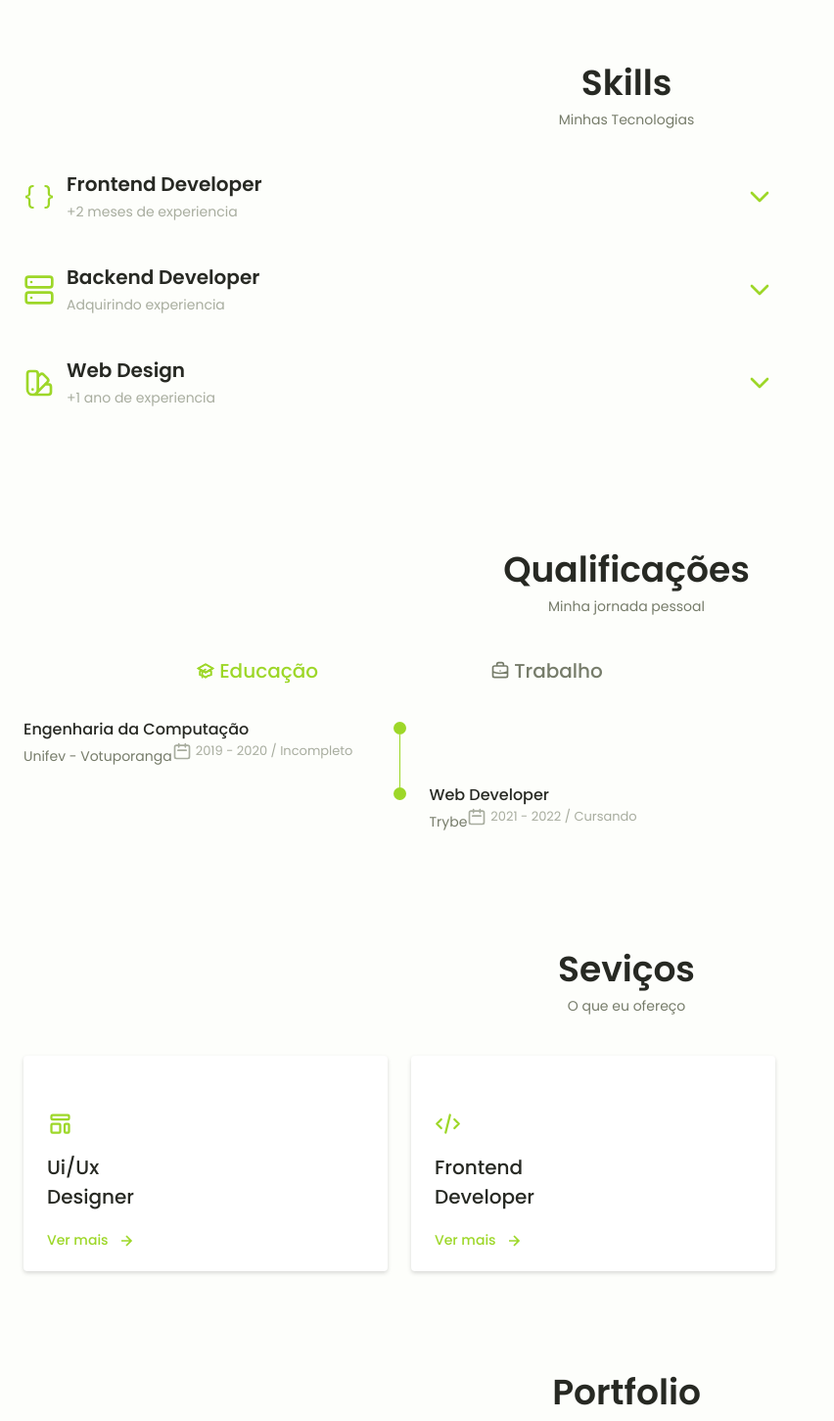
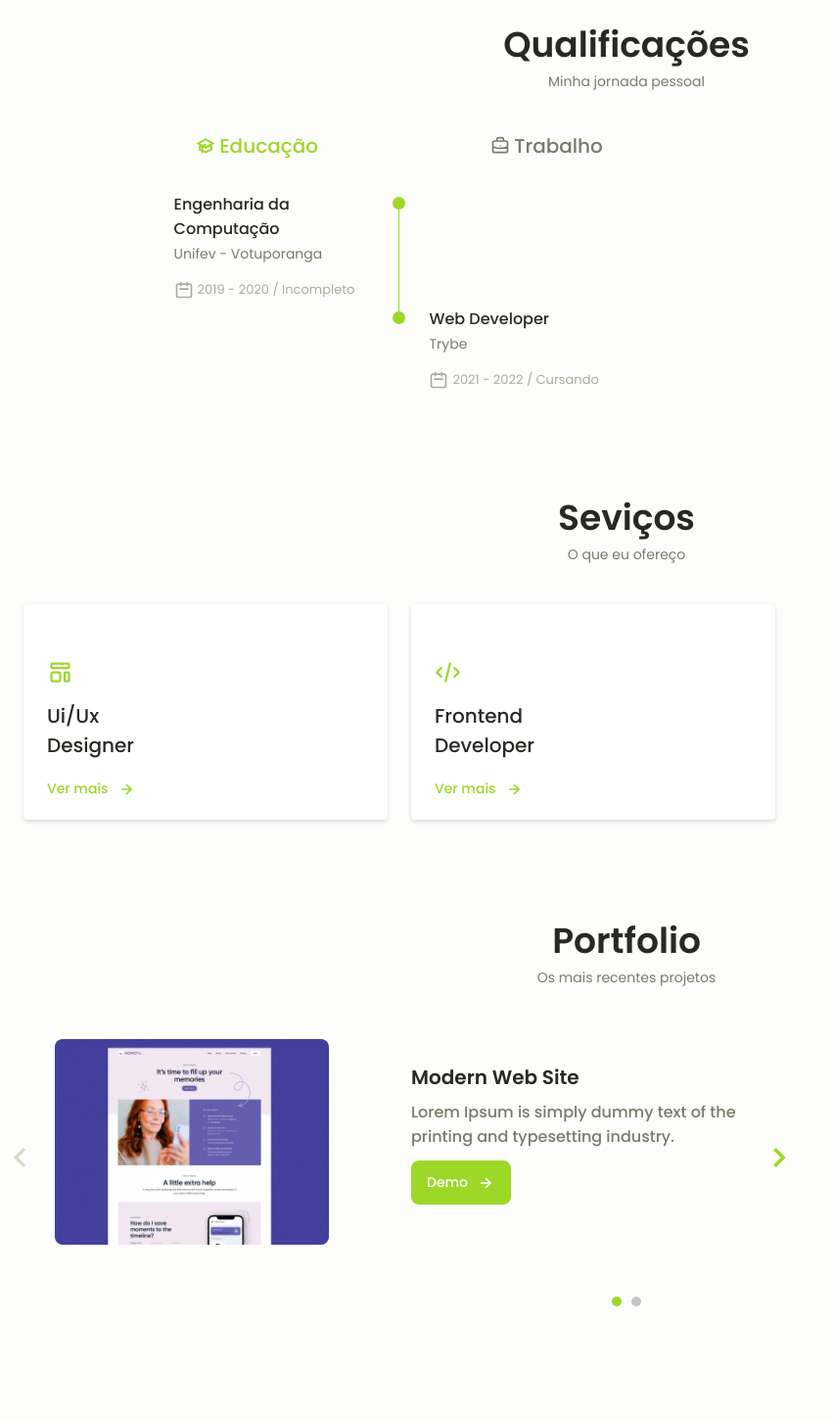
Before and after one commit to renatoadorno/portfolio-renatoAdorno, a React (Create React App) app: page / in a window 1280 px wide. Shown: the part 1330-2781 px from the top of the page at 98% size, without its empty margins (0-852 px from the left). Built offline with nearby package versions, Linux system fonts and the light colour scheme.

Commit message:
midia queries - medium devices

```diff
--- a/src/components/Contact.jsx
+++ b/src/components/Contact.jsx
@@ -11,7 +11,7 @@ export default function Contact() {
       <span className="section__subtitle">Entre em contato comigo</span>
 
       <div className="contact__container container grid">
-        <div>
+        <div className='contact__information--div' >
           {/* ==============Whatsapp================== */}
           <div className="contact__information">
             <BsWhatsapp className="contact__icon--whats" />
--- a/src/components/Footer.jsx
+++ b/src/components/Footer.jsx
@@ -8,9 +8,11 @@ export default function Footer() {
     <footer className="footer">
       <div className="footer__bg">
         <div className="footer__container container grid">
-          <div>
-            <h1 className="footer__title">Renato</h1>
-            <span className="footer__subtitle">Frontend developer</span>
+          <div className="footer__content grid">
+            <div>
+              <h1 className="footer__title">Renato</h1>
+              <span className="footer__subtitle">Frontend developer</span>
+            </div>
 
             <ul className="footer__links">
               <li>
--- a/src/components/Home.jsx
+++ b/src/components/Home.jsx
@@ -40,7 +40,7 @@ export default function Home() {
           <div className="home__data">
             <h1 className="home__title">Olá, Eu sou o Renato</h1>
             <h3 className="home__subtitle">Frontend Developer</h3>
-            <p className="home__description">Nada por enquanto</p>
+            <p className="home__description">Lorem Ipsum is simply dummy text of the printing and typesetting industry. Lorem Ipsum has been the industry's</p>
             <a href="#contact" className="button button--flex">
               Entre em contato <BiSend className="button__icon"/>
             </a>
--- a/src/components/Skills.jsx
+++ b/src/components/Skills.jsx
@@ -2,38 +2,38 @@ import React, { useState } from 'react'
 
 import { BsBraces } from "react-icons/bs";
 import { FiChevronDown } from "react-icons/fi";
-import { FiServer } from "react-icons/fi";
+// import { FiServer } from "react-icons/fi";
 import { HiOutlineColorSwatch } from "react-icons/hi";
 
 export default function Skills() {
   const [skillsOne, setSkillsOne] = useState(false);
-  const [skillsTwo, setSkillsTwo] = useState(false);
+  // const [skillsTwo, setSkillsTwo] = useState(false);
   const [skillsThree, setSkillsThree] = useState(false);
 
   const toggleOne = () => {
     if(skillsOne === false) {
       return (
-        setSkillsTwo(false),
+        // setSkillsTwo(false),
         setSkillsThree(false),
         setSkillsOne(true)
       );
     } else return setSkillsOne(false);
   }
 
-  const toggleTwo = () => {
-    if(skillsTwo === false) {
-      return (
-        setSkillsTwo(true),
-        setSkillsThree(false),
-        setSkillsOne(false)
-      );
-    } else return setSkillsTwo(false);
-  }
+  // const toggleTwo = () => {
+  //   if(skillsTwo === false) {
+  //     return (
+  //       setSkillsTwo(true),
+  //       setSkillsThree(false),
+  //       setSkillsOne(false)
+  //     );
+  //   } else return setSkillsTwo(false);
+  // }
 
   const toggleThree = () => {
     if(skillsThree === false) {
       return (
-        setSkillsTwo(false),
+        // setSkillsTwo(false),
         setSkillsThree(true),
         setSkillsOne(false)
       );
@@ -53,7 +53,7 @@ export default function Skills() {
               <BsBraces className="skills__icon" />
 
               <div onClick={ toggleOne }>
-                <h1 className="skills__title">Frontend Developer</h1>
+                <h1 className="skills__title">Frontend</h1>
                 <span className="skills__subtitle">+2 meses de experiencia</span>
               </div>
 
@@ -116,7 +116,7 @@ export default function Skills() {
               <BsBraces className="skills__icon" />
 
               <div onClick={ toggleOne }>
-                <h1 className="skills__title">Frontend Developer</h1>
+                <h1 className="skills__title">Frontend</h1>
                 <span className="skills__subtitle">+2 meses de experiencia</span>
               </div>
 
@@ -172,178 +172,6 @@ export default function Skills() {
             </div>
           </div>
         )}
-
-        {/* ==============SKILLS 2============= */}
-        {skillsTwo ? (
-          <div className="skills__content skills__open">
-            <div className="skills__header">
-              <FiServer className="skills__icon" />
-
-              <div onClick={ toggleTwo }>
-                <h1 className="skills__title">Backend Developer</h1>
-                <span className="skills__subtitle">Adquirindo experiencia</span>
-              </div>
-
-              <FiChevronDown onClick={ toggleTwo } className="skills__arrow" />
-            </div>
-
-            <div className="skills__list grid">
-
-              {/* =====Python===== */}
-              <div className="skills__data">
-                <div className="skills__titles">
-                  <h3 className="skills__name">Python</h3>
-                  <span className="skills__number">0%</span>
-                </div>
-                <div className="skills__bar">
-                  <span className="skills__percentage skills__python"></span>
-                </div>
-              </div>
-
-              {/* =====TypeScript===== */}
-              <div className="skills__data">
-                <div className="skills__titles">
-                  <h3 className="skills__name">TypeScript</h3>
-                  <span className="skills__number">10%</span>
-                </div>
-                <div className="skills__bar">
-                  <span className="skills__percentage skills__ts"></span>
-                </div>
-              </div>
-
-              {/* =====NodeJs===== */}
-              <div className="skills__data">
-                <div className="skills__titles">
-                  <h3 className="skills__name">NodeJS</h3>
-                  <span className="skills__number">0%</span>
-                </div>
-                <div className="skills__bar">
-                  <span className="skills__percentage skills__node"></span>
-                </div>
-              </div>
-
-              {/* =====Docker===== */}
-              <div className="skills__data">
-                <div className="skills__titles">
-                  <h3 className="skills__name">Docker</h3>
-                  <span className="skills__number">0%</span>
-                </div>
-                <div className="skills__bar">
-                  <span className="skills__percentage skills__docker"></span>
-                </div>
-              </div>
-
-              {/* =====SQL===== */}
-              <div className="skills__data">
-                <div className="skills__titles">
-                  <h3 className="skills__name">SQL</h3>
-                  <span className="skills__number">0%</span>
-                </div>
-                <div className="skills__bar">
-                  <span className="skills__percentage skills__sql"></span>
-                </div>
-              </div>
-
-              {/* =====MongoDB===== */}
-              <div className="skills__data">
-                <div className="skills__titles">
-                  <h3 className="skills__name">MongoDB</h3>
-                  <span className="skills__number">0%</span>
-                </div>
-                <div className="skills__bar">
-                  <span className="skills__percentage skills__mongo"></span>
-                </div>
-              </div>
-
-            </div>
-          </div>
-        )
-        :
-        (
-          <div className="skills__content skills__close">
-            <div className="skills__header">
-              <FiServer className="skills__icon" />
-
-              <div onClick={ toggleTwo }>
-                <h1 className="skills__title">Backend Developer</h1>
-                <span className="skills__subtitle">Adquirindo experiencia</span>
-              </div>
-
-              <FiChevronDown onClick={ toggleTwo } className="skills__arrow" />
-            </div>
-
-            <div className="skills__list grid">
-
-              {/* =====Python===== */}
-              <div className="skills__data">
-                <div className="skills__titles">
-                  <h3 className="skills__name">Python</h3>
-                  <span className="skills__number">0%</span>
-                </div>
-                <div className="skills__bar">
-                  <span className="skills__percentage skills__python"></span>
-                </div>
-              </div>
-
-              {/* =====TypeScript===== */}
-              <div className="skills__data">
-                <div className="skills__titles">
-                  <h3 className="skills__name">TypeScript</h3>
-                  <span className="skills__number">10%</span>
-                </div>
-                <div className="skills__bar">
-                  <span className="skills__percentage skills__ts"></span>
-                </div>
-              </div>
-
-              {/* =====NodeJs===== */}
-              <div className="skills__data">
-                <div className="skills__titles">
-                  <h3 className="skills__name">NodeJS</h3>
-                  <span className="skills__number">0%</span>
-                </div>
-                <div className="skills__bar">
-                  <span className="skills__percentage skills__node"></span>
-                </div>
-              </div>
-
-              {/* =====Docker===== */}
-              <div className="skills__data">
-                <div className="skills__titles">
-                  <h3 className="skills__name">Docker</h3>
-                  <span className="skills__number">0%</span>
-                </div>
-                <div className="skills__bar">
-                  <span className="skills__percentage skills__docker"></span>
-                </div>
-              </div>
-
-              {/* =====SQL===== */}
-              <div className="skills__data">
-                <div className="skills__titles">
-                  <h3 className="skills__name">SQL</h3>
-                  <span className="skills__number">0%</span>
-                </div>
-                <div className="skills__bar">
-                  <span className="skills__percentage skills__sql"></span>
-                </div>
-              </div>
-
-              {/* =====MongoDB===== */}
-              <div className="skills__data">
-                <div className="skills__titles">
-                  <h3 className="skills__name">MongoDB</h3>
-                  <span className="skills__number">0%</span>
-                </div>
-                <div className="skills__bar">
-                  <span className="skills__percentage skills__mongo"></span>
-                </div>
-              </div>
-
-            </div>
-          </div>
-        )}
-
 
         {/* ==============SKILLS 3============= */}
         {skillsThree ? (
--- a/src/components/portfolio/Slider.jsx
+++ b/src/components/portfolio/Slider.jsx
@@ -47,7 +47,9 @@ export default function Slider() {
         <div ref={ sliderRef } className="keen-slider">
           {/* ==============PORTFOLIO 1=============== */}
           <div className="keen-slider__slide number-slide1  portfolio__content grid">
-            <img src={ ImgPortfolio } alt="dsdfsd" className="portfolio__img"/>
+            <div className="portfolio__content--img">
+              <img src={ ImgPortfolio } alt="img portfolio" className="portfolio__img"/>
+            </div>
 
             <div className="portfolio__data">
               <h3 className="portfolio__title">Modern Web Site</h3>
@@ -63,7 +65,9 @@ export default function Slider() {
 
           {/* ==============PORTFOLIO 2=============== */}
           <div className="keen-slider__slide number-slide2  portfolio__content grid">
-            <img src={ ImgPortfolio } alt="dsdfsd" className="portfolio__img"/>
+            <div className="portfolio__content">
+              <img src={ ImgPortfolio } alt="img portfolio" className="portfolio__img"/>
+            </div>
 
             <div className="portfolio__data">
               <h3 className="portfolio__title">App Financeiro</h3>
--- a/src/components/portfolio/slider.css
+++ b/src/components/portfolio/slider.css
@@ -52,12 +52,7 @@
   --z-modal: 1000;
 }
 
-body {
-  margin: 0;
-  font-family: "Inter", sans-serif;
-  -webkit-font-smoothing: antialiased;
-  -moz-osx-font-smoothing: grayscale;
-}
+
 
 [class^="number-slide"],
 [class*=" number-slide"] {
--- a/src/css/index.css
+++ b/src/css/index.css
@@ -289,7 +289,7 @@ textarea {
 
 .home__content {
   grid-template-columns: .5fr 3fr;
-  padding-top: 2rem;
+  padding-top: 3rem;
   align-items: center;
 }
 
@@ -788,8 +788,14 @@ textarea {
   justify-content: center;
 }
 
+.portfolio__content--img {
+  padding: 0 4rem;
+  align-items: center;
+  justify-content: center;
+}
+
 .portfolio__img {
-  width: 265px;
+  width: 280px;
   border-radius: .5rem;
   justify-content: center;
 }
@@ -990,7 +996,14 @@ textarea {
     font-size: var(--smaller-font-size);
   }
 
+  .portfolio__content--img {
+    padding: 0 1.5rem;
+    align-items: center;
+    justify-content: center;
+  }
+
   .home__content {
+    padding-top: .5rem;
     grid-template-columns: .25fr 3fr;
   }
 
@@ -1024,7 +1037,146 @@ textarea {
   }
 }
 
-/* For medium devices */
+
+@media screen and (min-width: 350px) and (max-width: 450px) {
+  .container {
+    margin-left: var(--mb-2-5);
+    margin-right: var(--mb-2-5);
+  }
+
+  .nav__menu {
+    padding: 2rem 1rem 4rem;
+  }
+
+  .nav__list {
+    grid-template-columns: repeat(3, 1fr);
+    gap:1.2rem
+  }
+
+  .nav__link {
+    padding: 0px;
+    font-size: var(--smaller-font-size);
+  }
+
+  .portfolio__content--img {
+    padding: 0 1.5rem;
+    align-items: center;
+    justify-content: center;
+  }
+
+  .home__content {
+    padding-top: .5rem;
+    grid-template-columns: .25fr 3fr;
+  }
+
+  .home__blob {
+    width: 180px;
+  }
+
+  .skills__title {
+    font-size: var(--normal-font-size);
+  }
+
+  .qualification__data {
+    gap: .5rem;
+  }
+
+  .services__container {
+    grid-template-columns: max-content;
+    justify-content: center;
+  }
+
+  .services__content {
+    padding-right: 3.5rem;
+  }
+
+  .services__modal-content {
+    content: '';
+  }
+
+  .services__modal {
+    padding: 0 .5rem;
+  }
+}
 
 
+/* For medium devices */
+@media screen and (min-width: 450px) {
+  .home__content {
+    grid-template-columns: max-content 1fr 1fr;
+  }
+
+  .home__data {
+    grid-column: initial;
+  }
+
+  .home__img {
+    order: 1;
+    justify-content: center;
+  }
+
+  .about__container,
+  .skills__container,
+  .portfolio__content {
+    grid-template-columns: repeat(2, 1fr);
+  }
+
+  .portfolio__content {
+    align-items: center;
+    justify-content: center;
+    margin-bottom: 1.5rem;
+  }
+
+  .portfolio__content--img {
+    padding: 0 .5rem;
+    align-items: center;
+    justify-content: center;
+  }
+
+  .qualification__sections {
+    display: grid;
+    grid-template-columns: .6fr;
+    justify-content: center;
+  }
+
+  .contact__information--div {
+    display: flex;
+    justify-content: center;
+  }
+
+  .contact__container {
+    justify-content: center;
+  }
+
+  .contact__form {
+    justify-content: center;
+    margin: 1rem;
+  }
+
+  .contact__information {
+    margin: 2rem;
+  }
+
+  .footer__content {
+    grid-template-columns: 30fr 30fr;
+    justify-content: center;
+    margin-left: 10%;
+    margin-right: 10%;
+  }
+
+  .footer__socials {
+    margin-top: 0;
+  }
+
+  .footer__links{
+    margin-top: 1rem;
+    margin-left: 30%;
+  }
+
+  .footer {
+    width: 100%;
+  }
+
+}
+
 /* For large devices */
```
